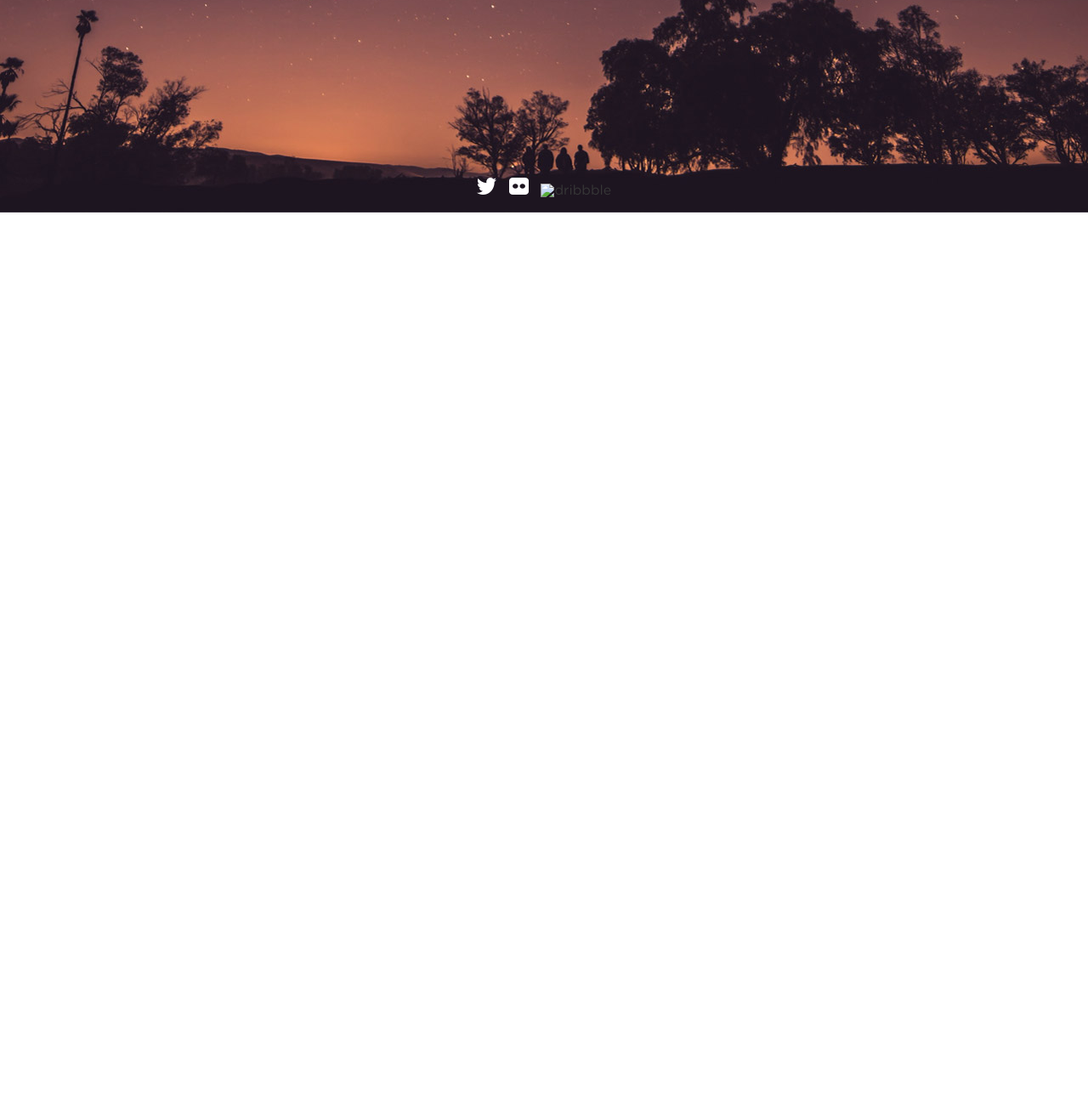
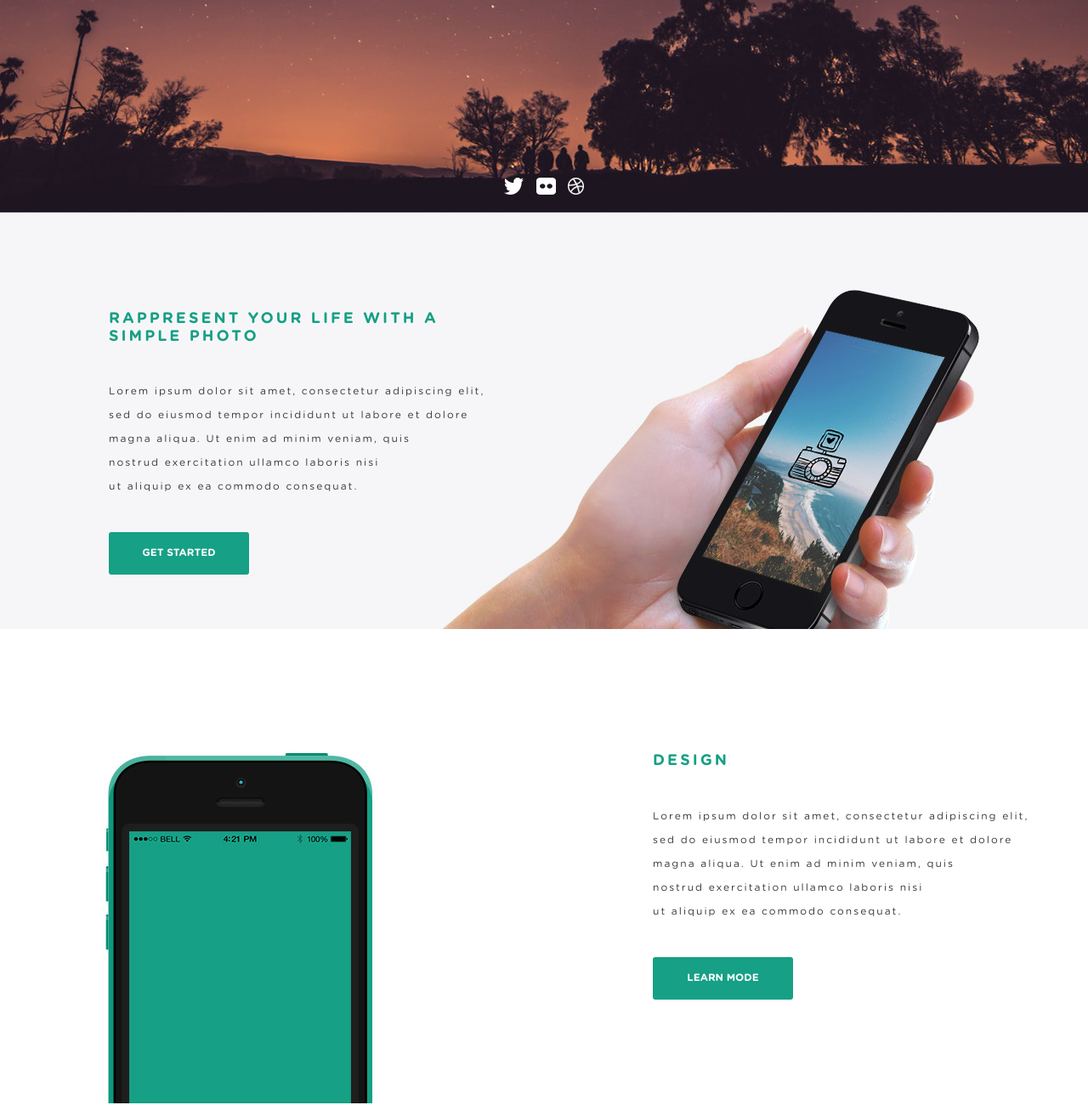
Before and after one commit to Mikhail-Leonidovich/Photo_time, a plain HTML site: page index.html in a window 1280 px wide. Shown: the part 495-1795 px from the top of the page at 85% size. Before the commit the page ends 800 px from the top, so only its background shows below. Drawn offline with nearby package versions, Linux system fonts and the light colour scheme.

Commit message:
blocks added (photo and design)

```diff
--- a/css/style.css
+++ b/css/style.css
@@ -46,10 +46,12 @@ body {
 
 .header {
   width: 100%;
+  max-width: 1280px;
   height: 745px;
   background: url("/image/header/bg.jpg") #261c27 no-repeat;
   background-size: cover;
   line-height: 1;
+  margin: 0 auto;
 }
 
 .header__inner {
@@ -121,9 +123,100 @@ body {
 }
 
 .header__icon {
-  margin-right: 10px;
+  padding: 0 5px;
 }
 
-.header__icon:last-child {
-  margin-right: 0px;
+/* ================
+        Photo
+==================*/
+
+.photo {
+  margin: 0 auto;
+  width: 100%;
+  max-width: 1280px;
+  height: 490px;
+  background: url("/image/Hand.jpg") no-repeat;
 }
+
+.photo__inner {
+  width: 450px;
+  padding-top: 115px;
+}
+
+.photo__title {
+  font-family: "Gotham bold";
+  font-size: 18px;
+  text-transform: uppercase;
+  color: #16a085;
+  letter-spacing: 3px;
+}
+
+.photo__subtittle {
+  margin-top: 40px;
+  font-family: "Gotham book";
+  font-size: 12px;
+  line-height: 28px;
+  letter-spacing: 2px;
+}
+
+.btn-2 {
+  margin: 0 auto;
+  margin-top: 40px;
+  font-family: "Gotham bold";
+  font-size: 12px;
+  text-transform: uppercase;
+  width: 165px;
+  height: 50px;
+  color: #fff;
+  border: none;
+  border-radius: 3px;
+  background-color: #16a085;
+}
+
+/* ================
+        Design
+==================*/
+
+.design {
+  margin: 0 auto;
+  width: 100%;
+  max-width: 1280px;
+  height: 560px;
+  background: url("/image/phone.jpg") no-repeat;
+}
+
+.design__inner {
+  width: 450px;
+  padding-top: 145px;
+  margin-left: 640px;
+}
+
+.design__title {
+  font-family: "Gotham bold";
+  font-size: 18px;
+  text-transform: uppercase;
+  color: #16a085;
+  letter-spacing: 3px;
+}
+
+.design__subtitle {
+  margin-top: 40px;
+  font-family: "Gotham book";
+  font-size: 12px;
+  line-height: 28px;
+  letter-spacing: 2px;
+}
+
+.btn-3 {
+  margin: 0 auto;
+  margin-top: 40px;
+  font-family: "Gotham bold";
+  font-size: 12px;
+  text-transform: uppercase;
+  width: 165px;
+  height: 50px;
+  color: #fff;
+  border: none;
+  border-radius: 3px;
+  background-color: #16a085;
+}
--- a/index.html
+++ b/index.html
@@ -35,13 +35,63 @@
             get started
           </button>
           <div class="header__icons">
-            <img class="header__icon" src="/image/header/twitter.png" alt="twitter" />
-            <img class="header__icon" src="/image/header/flickr.png" alt="flickr" />
-            <img class="header__icon" src="" alt="dribbble" />
+            <a href="#" class="header__icon"
+              ><img src="/image/header/twitter.png" alt="twitter"
+            /></a>
+            <a href="#" class="header__icon"
+              ><img src="/image/header/flickr.png" alt="flickr"
+            /></a>
+            <a href="#" class="header__icon"
+              ><img src="/image/header/dribbble.png" alt="dribbble"
+            /></a>
           </div>
         </div>
       </div>
     </div>
     <!-- /header -->
+
+    <!-- photo -->
+    <div class="photo">
+      <div class="container">
+        <div class="photo__inner">
+          <div class="photo__title">
+            Rappresent your life with a simple photo
+          </div>
+          <div class="photo__subtittle">
+            Lorem ipsum dolor sit amet, consectetur adipiscing elit, sed do
+            eiusmod tempor incididunt ut labore et dolore <br />
+            magna aliqua. Ut enim ad minim veniam, quis <br />
+            nostrud exercitation ullamco laboris nisi <br />
+            ut aliquip ex ea commodo consequat.
+          </div>
+          <button class="btn-2">
+            get started
+          </button>
+        </div>
+      </div>
+    </div>
+    <!-- /photo -->
+
+    <!-- design -->
+    <div class="design">
+      <div class="container">
+        <div class="design__inner">
+          <div class="design__title">
+            Design
+          </div>
+          <div class="design__subtitle">
+            Lorem ipsum dolor sit amet, consectetur adipiscing elit, sed do
+            eiusmod tempor incididunt ut labore et dolore <br />
+            magna aliqua. Ut enim ad minim veniam, quis <br />
+            nostrud exercitation ullamco laboris nisi <br />
+            ut aliquip ex ea commodo consequat.
+          </div>
+          <button class="btn-3">
+            Learn mode
+          </button>
+        </div>
+      </div>
+    </div>
+    <!-- /design -->
   </body>
 </html>
```
